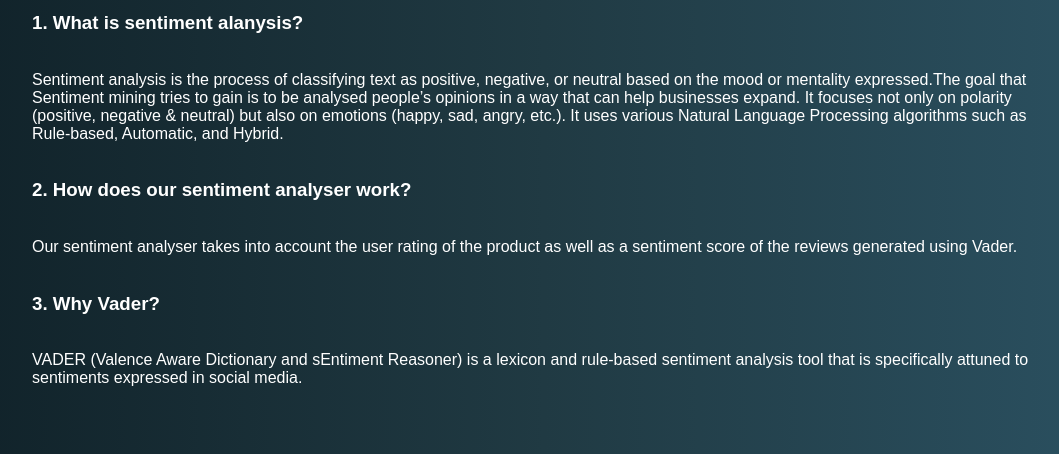
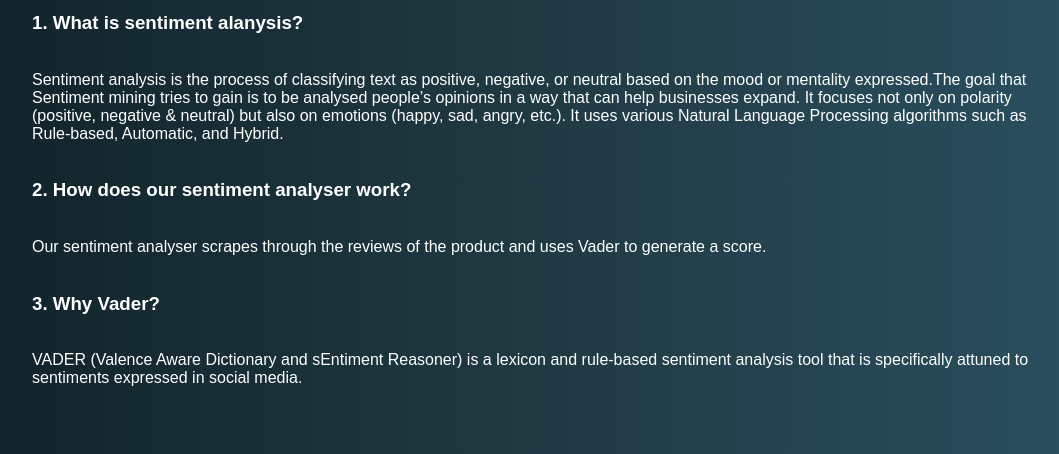
Before and after one commit to MSD-3/Sentiment-Analysis-of-Product-Reviews, a Flask app: page / in a window 1280 px wide. Shown: the part 584-1038 px from the top of the page, without its empty margins (96-1155 px from the left). Run offline with Flask 3, Linux system fonts and the light colour scheme.

Commit message:
Updated FAQ of main.html

```diff
--- a/templates/front/main.html
+++ b/templates/front/main.html
@@ -50,7 +50,7 @@
             <br>
             <h3>2. How does our sentiment analyser work?</h3>
             <br>
-            <div>Our sentiment analyser takes into account the user rating of the product as well as a sentiment score of the reviews generated using Vader.</div>
+            <div>Our sentiment analyser scrapes through the reviews of the product and uses Vader to generate a score.</div>
             <br>
             <h3>3. Why Vader?</h3>
             <br>
```
